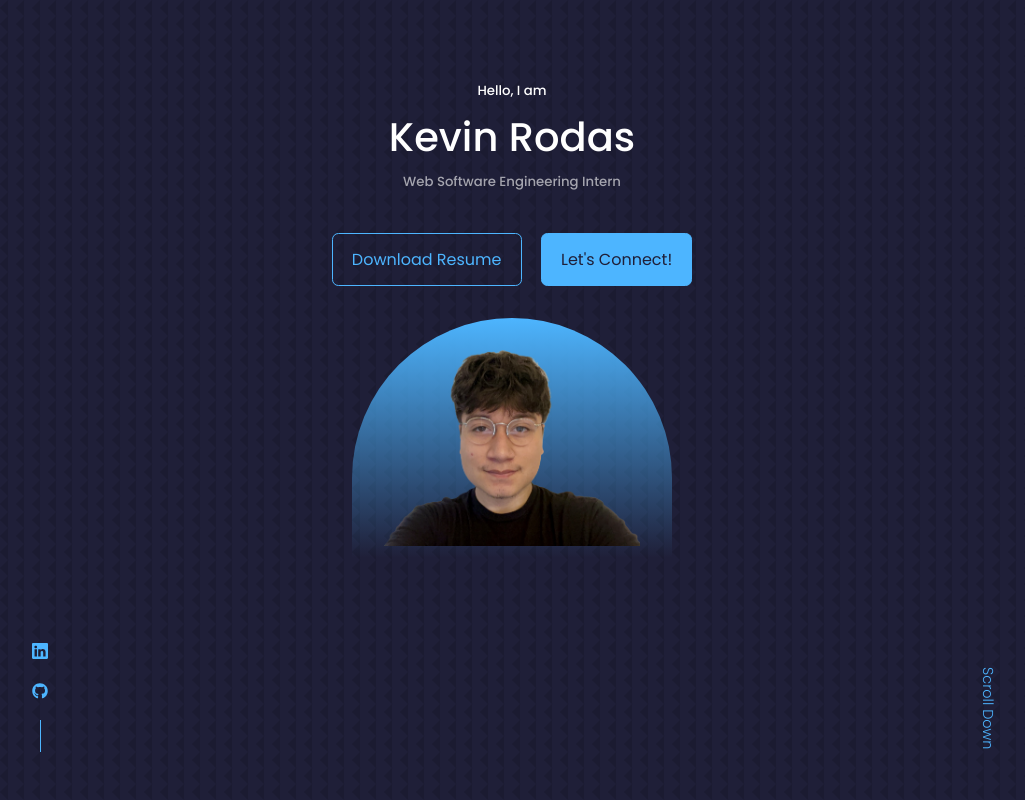
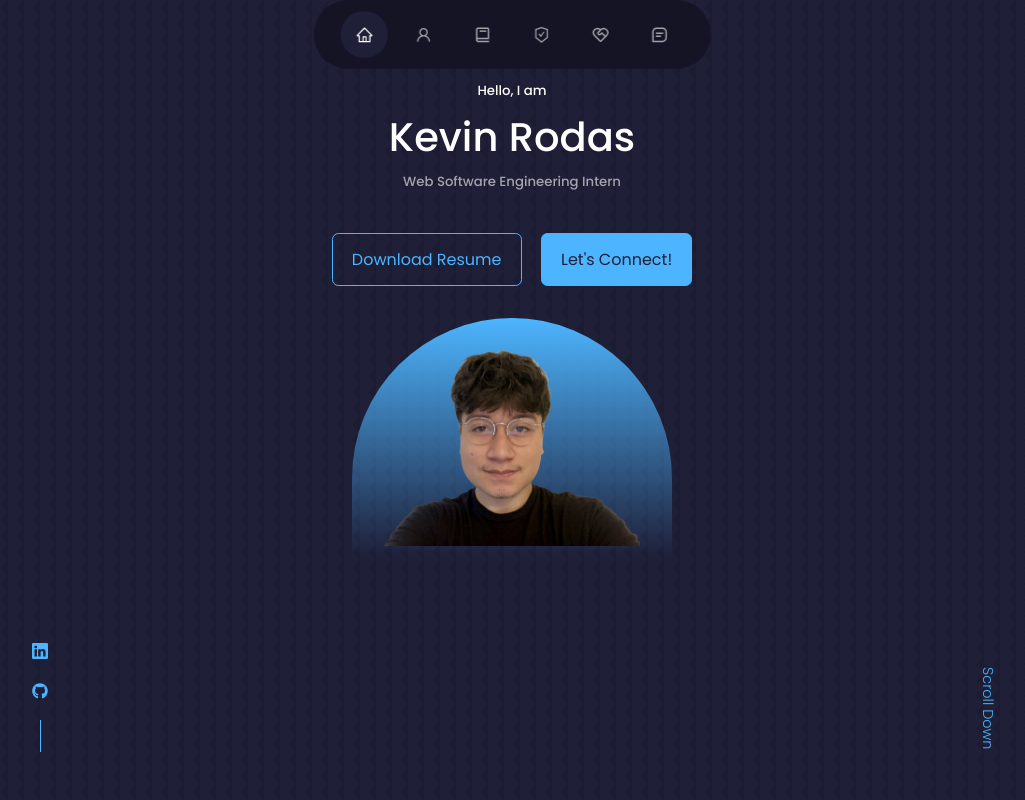
Before and after one commit to Keiroa/react-portfolio-website, a React (Create React App) app: page / in a window 1280 px wide. Shown: the top 800 px of the page, without its empty margins (128-1153 px from the left). Built offline with nearby package versions, Linux system fonts and the light colour scheme.

Commit message:
Styled nav bar and reconfigured nav component, needing nav location finalization

```diff
--- a/src/App.jsx
+++ b/src/App.jsx
@@ -15,8 +15,8 @@ import Contact from './Components/contact/Contact';
 const App = () => {
   return (
     <>
+    <Nav></Nav>
     <Header></Header>
-    <Nav></Nav>
     <About></About>
     <Experience></Experience>
     <Certification></Certification>
--- a/src/Components/header/header.css
+++ b/src/Components/header/header.css
@@ -62,7 +62,7 @@ header {
 /* ====== MEDIA DEVICE CSS ======*/
 @media screen and (max-width: 1024px) {
     header {
-        height: 50vh;
+        height: 100vh;
     }
 }
 
--- a/src/Components/nav/Nav.jsx
+++ b/src/Components/nav/Nav.jsx
@@ -1,18 +1,29 @@
-import React from 'react';
+import React, { useState } from 'react';
 import './nav.css';
 
-import { AiOutlineHome, AiOutlineUser } from 'react-icons/ai';
+import { AiOutlineHome, AiOutlineUser, AiOutlineSafetyCertificate } from 'react-icons/ai';
 import { BiBook, BiMessageSquareDetail } from 'react-icons/bi';
 import { RiServiceLine } from 'react-icons/ri';
 
+
+const icons = [
+  { href: '#', Icon: AiOutlineHome },
+  { href: '#about', Icon: AiOutlineUser },
+  { href: '#experience', Icon: BiBook },
+  { href: '#certification', Icon: AiOutlineSafetyCertificate },
+  { href: '#services', Icon: RiServiceLine },
+  { href: '#contact', Icon: BiMessageSquareDetail }
+];
+
 const Nav = () => {
+  const [activeNav, setActiveNav] = useState('#');
+
   return (
     <nav>
-      <a href="#"><AiOutlineHome/></a>
-      <a href="#about"><AiOutlineUser/></a>
-      <a href="#experience"><BiBook/></a>
-      <a href="#services"><RiServiceLine/></a>
-      <a href="#contact"><BiMessageSquareDetail/></a>
+      {icons.map(icon => (
+      <a key={icon.href} href={icon.href} onClick={() =>
+        setActiveNav(icon.href)} className={activeNav === icon.href ? 'active' : ''}><icon.Icon /></a>
+      ))}
     </nav>
   )
 }
--- a/src/Components/nav/nav.css
+++ b/src/Components/nav/nav.css
@@ -0,0 +1,31 @@
+nav {
+    background: rgba(0, 0, 0, 0.3);
+    width: auto;
+    padding: 0.7rem 1.7rem;
+    z-index: 2;
+    position: fixed;
+    left:  50%;
+    transform: translateX(-50%);
+    display: flex;
+    gap: 0.8rem;
+    border-radius: 3rem;
+    backdrop-filter: blur(15px);
+}
+
+nav a {
+    background: transparent;
+    padding: 0.9rem;
+    border-radius: 50%;
+    display: flex;
+    color: var(--color-light);
+    font-size: 1.1rem;
+}
+
+nav a:hover {
+    background: rgba(0, 0, 0, 0.3);
+}
+
+nav a.active {
+    background: var(--color-bg);
+    color: var(--color-white);
+}
```
